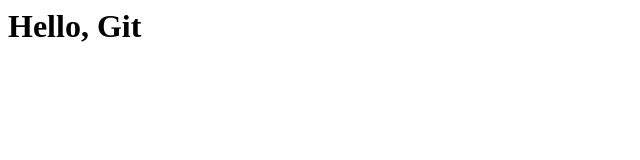
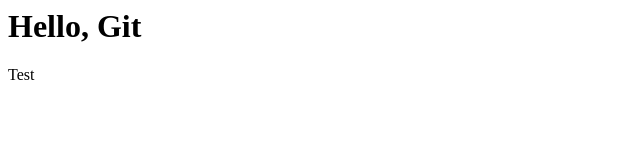
Before and after one commit to AzatBayburin336/git-project, a plain HTML site: page index.html in a window 1280 px wide. Shown: the full height of the page, 0-640 px from the left. Drawn offline with Linux system fonts and the light colour scheme.

Commit message:
Revert "Index Commit"
This reverts commit 2a8aa74db39db53345b362d669223e1ed8723ab2.

```diff
--- a/index.html
+++ b/index.html
@@ -1 +1,2 @@
 <h1>Hello, Git</h1>
+<p>Test</p1>
```
